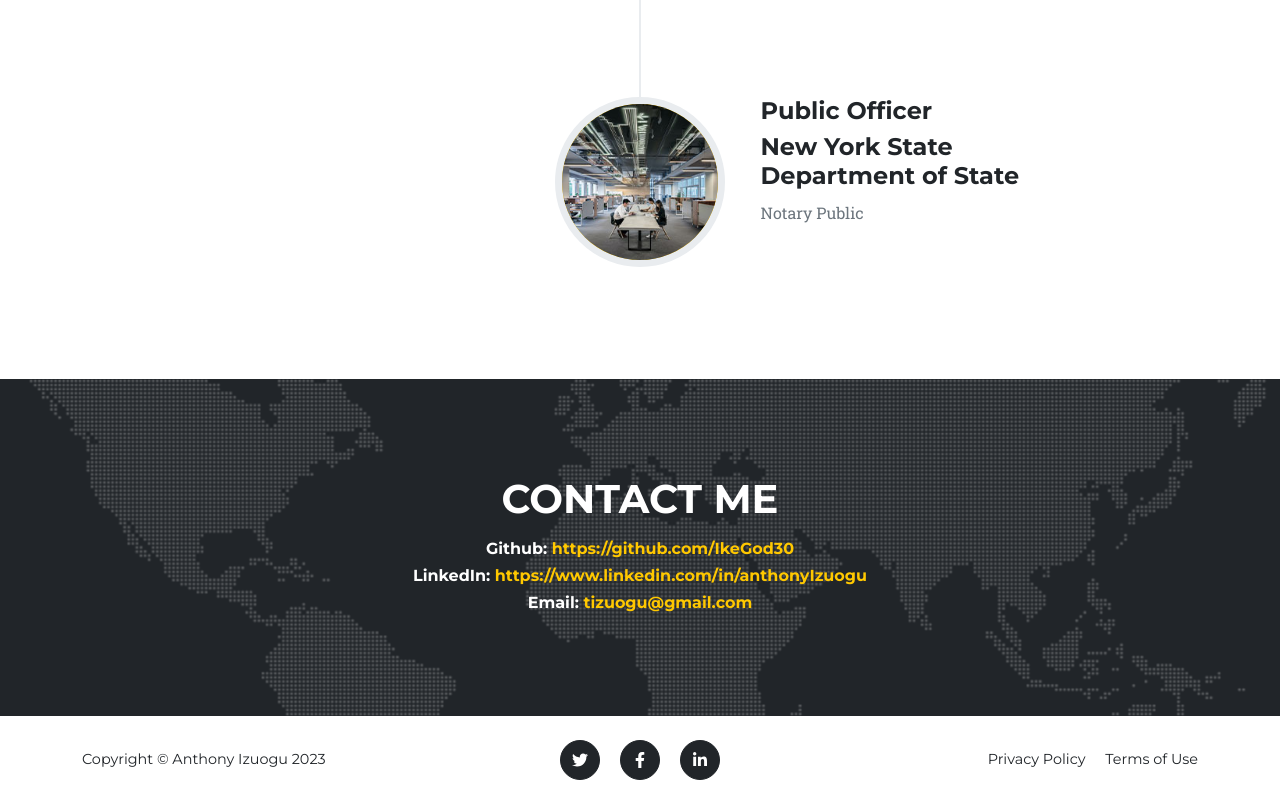
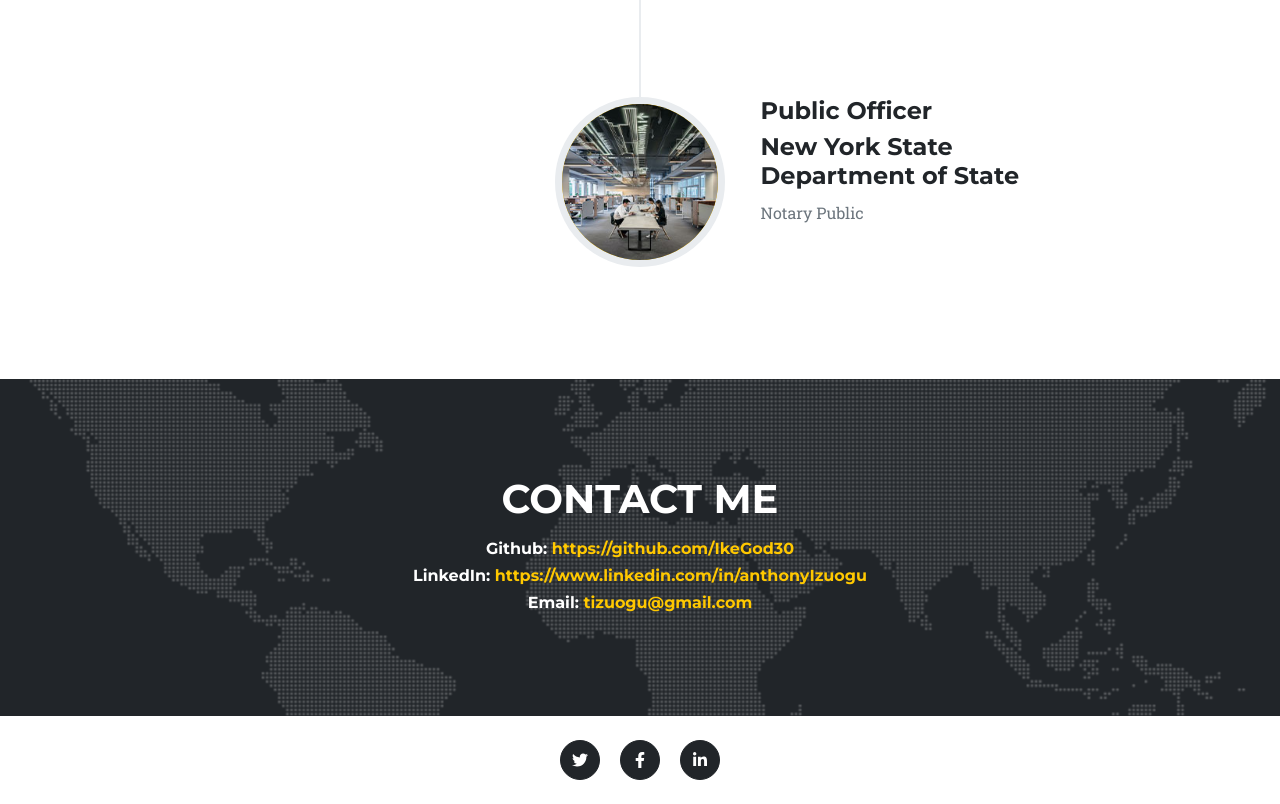
Before and after one commit to IkeGod30/portfolio_site, a plain HTML site: page index.html in a window 1280 px wide. Shown: the part 3652-4456 px from the top of the page. Drawn offline with nearby package versions, Linux system fonts and the light colour scheme.

Commit message:
Removed copyright and privacy components

```diff
--- a/index.html
+++ b/index.html
@@ -541,16 +541,16 @@
         <footer class="footer py-4">
             <div class="container">
                 <div class="row align-items-center">
-                    <div class="col-lg-4 text-lg-start">Copyright &copy; Anthony Izuogu 2023</div>
-                    <div class="col-lg-4 my-3 my-lg-0">
+                    <!-- <div class="col-lg-6 text-lg-start">Copyright &copy; Anthony Izuogu 2023</div> -->
+                    <div class="col-lg-12 my-3 my-lg-0">
                         <a class="btn btn-dark btn-social mx-2" href="#!" aria-label="Twitter"><i class="fab fa-twitter"></i></a>
                         <a class="btn btn-dark btn-social mx-2" href="#!" aria-label="Facebook"><i class="fab fa-facebook-f"></i></a>
                         <a class="btn btn-dark btn-social mx-2" href="#!" aria-label="LinkedIn"><i class="fab fa-linkedin-in"></i></a>
                     </div>
-                    <div class="col-lg-4 text-lg-end">
+                    <!-- <div class="col-lg-4 text-lg-end">
                         <a class="link-dark text-decoration-none me-3" href="#!">Privacy Policy</a>
                         <a class="link-dark text-decoration-none" href="#!">Terms of Use</a>
-                    </div>
+                    </div> -->
                 </div>
             </div>
         </footer>
```
